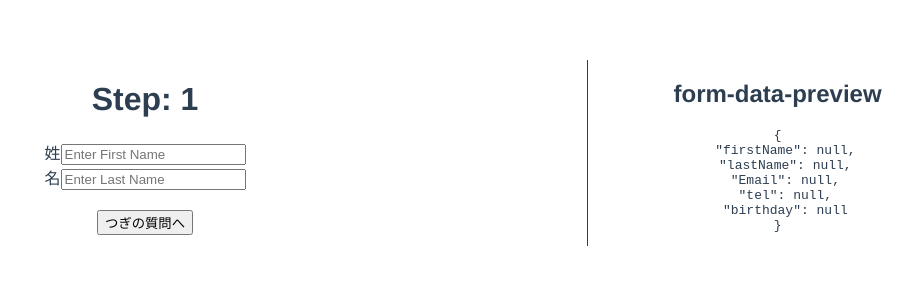
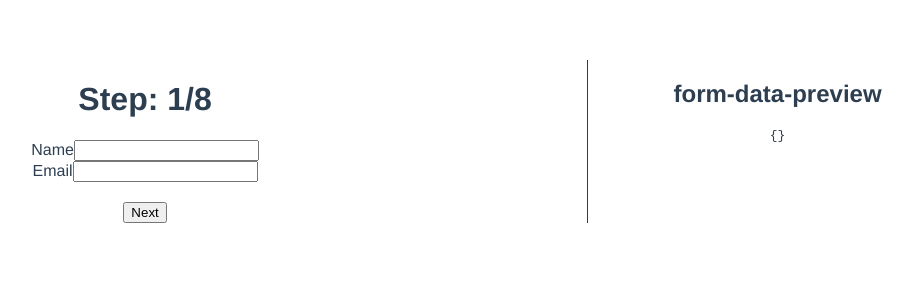
Before and after one commit to IkumaTadokoro/vue-wizard-form-sample, a Vue app: page / in a window 1280 px wide. Shown: the top 300 px of the page, without its empty margins (305-1218 px from the left). Built offline with nearby package versions, Linux system fonts and the light colour scheme.

Commit message:
VeeValidateとCompositionAPIで書き換え

```diff
--- a/src/components/Wizard.vue
+++ b/src/components/Wizard.vue
@@ -1,76 +1,177 @@
 <template>
   <div class="d-flex">
     <div class="d-flex-big">
-      <h1>Step: {{ stepNumber }}</h1>
+      <h1>Step: {{ currentStep + 1 }}/8</h1>
 
-      <keep-alive>
-        <FirstStep v-if="stepNumber === 1" @update="updateForm"></FirstStep>
-      </keep-alive>
-      <keep-alive>
-        <ContactForm v-if="stepNumber === 2" @update="updateForm"></ContactForm>
-      </keep-alive>
-      <keep-alive>
-        <BirthdayForm v-if="stepNumber === 3" @update="updateForm"></BirthdayForm>
-      </keep-alive>
-      <keep-alive>
-        <Result v-if="stepNumber === 4" :form="form"></Result>
-      </keep-alive>
+      <Form @submit="nextStep" :validation-schema="currentSchema">
+        <div class="form-group">
+          <template v-if="currentStep === 0">
+            <div class="form-flex-group">
+              <div class="form-flex">
+                <label for="name">Name</label>
+                <Field name="name" id="name" v-model="formValues.name" />
+                <ErrorMessage name="name" />
+              </div>
 
-      <div class="button-group">
-        <button @click="backStep" v-show="stepNumber !== 1">まえの質問へ</button>
-        <button @click="nextStep" v-show="stepNumber !== 4">つぎの質問へ</button>
-        <button @click="showData" v-show="stepNumber === 4">計算結果へ</button>
-      </div>
+              <div class="form-flex">
+                <label for="email">Email</label>
+                <Field
+                    name="email"
+                    id="email"
+                    type="email"
+                    v-model="formValues.email"
+                />
+                <ErrorMessage name="email" />
+              </div>
+            </div>
+          </template>
+
+          <template v-if="currentStep === 1">
+            <div class="form-flex-group">
+              <div class="form-flex">
+                <label for="password">Password</label>
+                <Field
+                    name="password"
+                    type="password"
+                    id="password"
+                    v-model="formValues.password"
+                />
+                <ErrorMessage name="password" />
+              </div>
+
+              <div class="form-flex">
+                <label for="confirmation">Confirm Password</label>
+                <Field
+                    name="confirmPassword"
+                    type="password"
+                    id="confirmation"
+                    v-model="formValues.password"
+                />
+                <ErrorMessage name="confirmPassword" />
+              </div>
+            </div>
+          </template>
+
+          <template v-if="currentStep === 2">
+            <label for="address">Address</label>
+            <Field
+                as="textarea"
+                name="address"
+                id="address"
+                v-model="formValues.address"
+            />
+            <ErrorMessage name="address" />
+
+            <label for="postalCode">Postal Code</label>
+            <Field
+                name="postalCode"
+                id="postalCode"
+                v-model="formValues.postalCode"
+            />
+            <ErrorMessage name="postalCode" />
+          </template>
+
+          <template v-if="currentStep === 3">
+            <label for="terms">Agree to terms and conditions</label>
+            <Field
+                name="terms"
+                type="checkbox"
+                id="terms"
+                :value="true"
+                v-model="formValues.terms"
+            />
+            <ErrorMessage name="terms" />
+          </template>
+        </div>
+
+        <div class="button-group">
+          <button v-if="currentStep !== 0" type="button" @click="prevStep">Previous</button>
+          <button v-if="currentStep !== 3" type="submit">Next</button>
+          <button v-if="currentStep === 3" type="submit" @click="showResult">Finish</button>
+        </div>
+      </Form>
     </div>
 
     <div class="d-flex-small">
       <h2>form-data-preview</h2>
-      <pre><code>{{ form }}</code></pre>
+      <pre><code>{{ formValues }}</code></pre>
     </div>
   </div>
 </template>
 
 <script>
-import FirstStep from '@/components/Steps/FirstStep'
-import ContactForm from '@/components/Steps/ContactForm'
-import BirthdayForm from '@/components/Steps/BirthdayForm'
-import Result from '@/components/Steps/Result'
+import { Form, Field, ErrorMessage } from "vee-validate";
+import * as yup from "yup";
+import { ref, reactive, computed } from "vue";
 
 export default {
   name: 'Wizard',
   components: {
-    FirstStep,
-    ContactForm,
-    BirthdayForm,
-    Result
+    Form,
+    Field,
+    ErrorMessage,
   },
-  data() {
+  setup: () => {
+    const currentStep = ref(0)
+    const formValues = reactive({})
+
+    const schemas = [
+      yup.object({
+        name: yup.string().required(),
+        email: yup.string().required().email(),
+      }),
+      yup.object({
+        password: yup.string().required().min(6),
+        confirmPassword: yup
+            .string()
+            .required()
+            .min(6)
+            .oneOf([yup.ref("password")], "Passwords must match"),
+      }),
+      yup.object({
+        address: yup.string().required(),
+        postalCode: yup
+            .string()
+            .required()
+            .matches(/^[0-9]+$/, "Must be numeric"),
+      }),
+      yup.object({
+        terms: yup.bool().required().equals([true]),
+      }),
+    ];
+
+    const currentSchema = computed(() => {
+      return schemas[currentStep.value];
+    });
+
+    const nextStep = (values) => {
+      Object.assign(formValues, values)
+      console.log("Current values: ")
+      console.log(JSON.stringify(formValues, null, 2))
+      currentStep.value++
+    }
+
+    const prevStep = () => {
+      if (currentStep.value <= 0) {
+        return
+      }
+
+      currentStep.value--
+    }
+
+    const showResult = () => {
+      alert(Object.values(formValues).join(','))
+    }
+
     return {
-      stepNumber: 1,
-      form: {
-        firstName: null,
-        lastName: null,
-        Email: null,
-        tel: null,
-        birthday: null
-      }
+      currentStep,
+      currentSchema,
+      prevStep,
+      formValues,
+      nextStep,
+      showResult
     }
   },
-  methods: {
-    updateForm(formData) {
-      // [Object.assign()](https://developer.mozilla.org/ja/docs/Web/JavaScript/Reference/Global_Objects/Object/assign)
-      Object.assign(this.form, formData)
-    },
-    backStep() {
-      this.stepNumber--;
-    },
-    nextStep() {
-      this.stepNumber++;
-    },
-    showData() {
-      alert(`入力結果：${Object.values(this.form).join(',')}`)
-    }
-  }
 }
 </script>
 
@@ -95,4 +196,9 @@ export default {
   justify-content: space-around;
 }
 
+.form-flex-group {
+  display: flex;
+  flex-direction: column;
+}
+
 </style>
```
